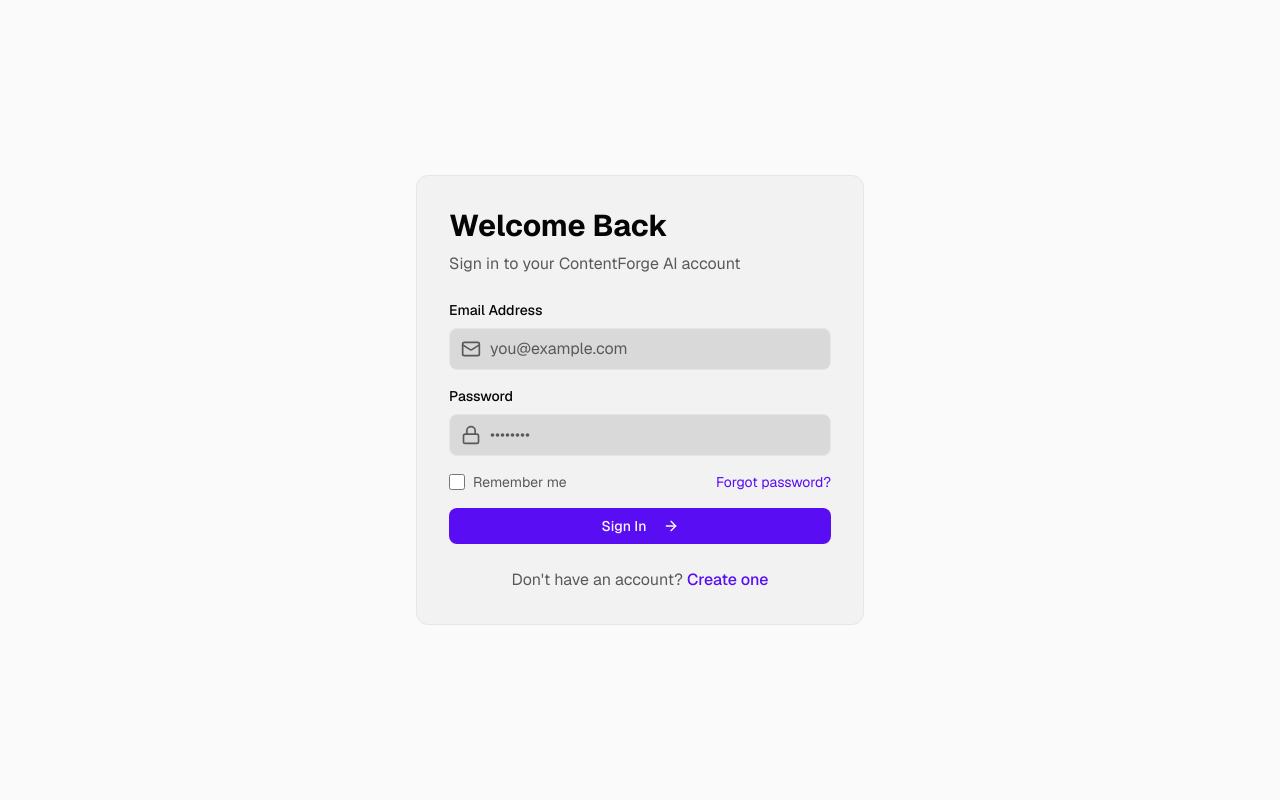
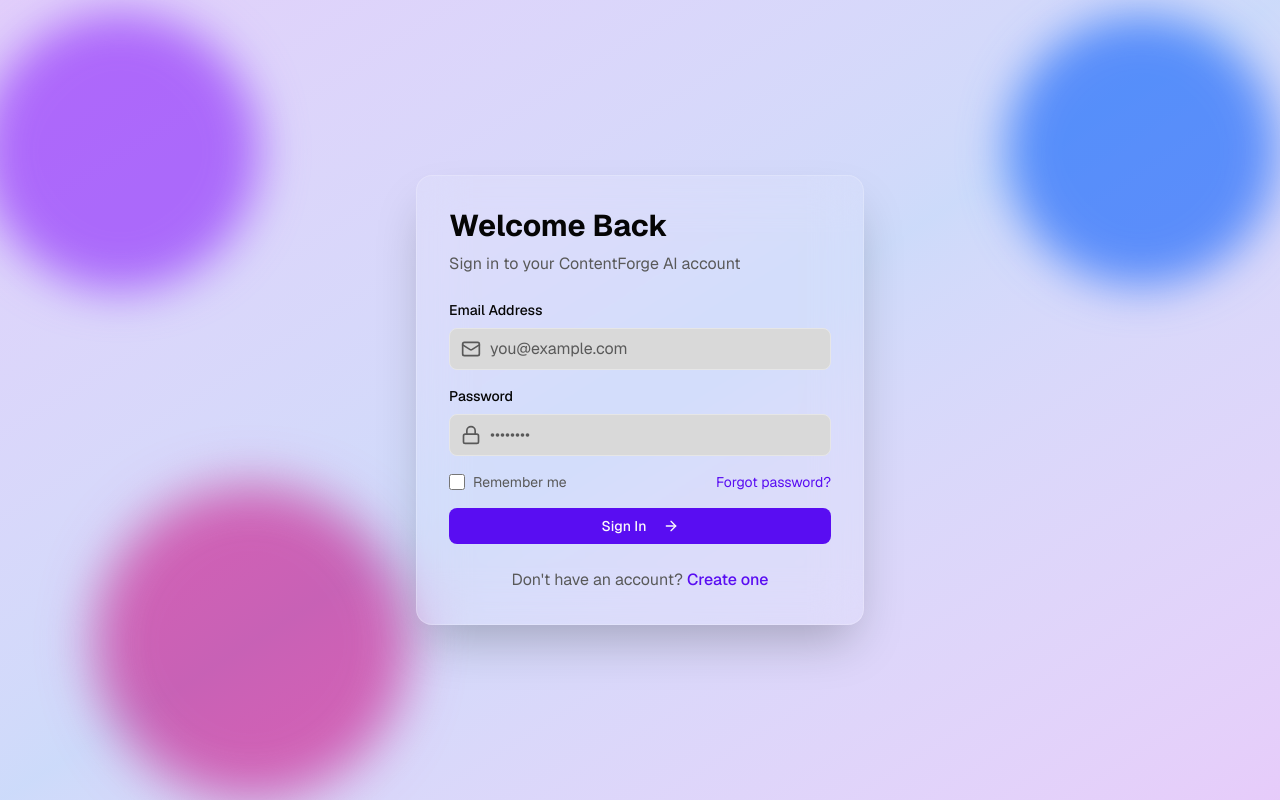
Before and after one commit to dongvannhan1000/content-forge-ai, a Next.js app: page /auth/login in a window 1280 px wide. Built offline with nearby package versions, Linux system fonts and the light colour scheme; no server answers.

Commit message:
feat: implement login page with animated background and global theme styles.

```diff
--- a/app/auth/login/page.tsx
+++ b/app/auth/login/page.tsx
@@ -32,9 +32,18 @@ export default function LoginPage() {
   };
 
   return (
-    <div className="min-h-screen bg-background flex items-center justify-center p-4">
-      <div className="w-full max-w-md">
-        <div className="bg-card border border-border rounded-xl p-8">
+    <div className="min-h-screen relative flex items-center justify-center p-4 overflow-hidden">
+      {/* Animated gradient background */}
+      <div className="absolute inset-0 bg-gradient-to-br from-violet-600/20 via-blue-600/20 to-purple-600/20"></div>
+
+      {/* Blurred gradient orbs */}
+      <div className="absolute top-0 -left-4 w-72 h-72 bg-purple-500 rounded-full mix-blend-multiply filter blur-xl opacity-70 animate-blob"></div>
+      <div className="absolute top-0 -right-4 w-72 h-72 bg-blue-500 rounded-full mix-blend-multiply filter blur-xl opacity-70 animate-blob animation-delay-2000"></div>
+      <div className="absolute -bottom-8 left-20 w-72 h-72 bg-pink-500 rounded-full mix-blend-multiply filter blur-xl opacity-70 animate-blob animation-delay-4000"></div>
+
+      {/* Glassmorphism card container */}
+      <div className="w-full max-w-md relative z-10">
+        <div className="bg-white/10 dark:bg-black/10 backdrop-blur-xl border border-white/20 dark:border-white/10 rounded-2xl p-8 shadow-2xl">
           <h1 className="text-3xl font-bold text-foreground mb-2">Welcome Back</h1>
           <p className="text-muted-foreground mb-6">Sign in to your ContentForge AI account</p>
 
--- a/app/globals.css
+++ b/app/globals.css
@@ -98,3 +98,31 @@
     @apply bg-background text-foreground;
   }
 }
+
+/* Blob animation for login background */
+@keyframes blob {
+  0% {
+    transform: translate(0px, 0px) scale(1);
+  }
+  33% {
+    transform: translate(30px, -50px) scale(1.1);
+  }
+  66% {
+    transform: translate(-20px, 20px) scale(0.9);
+  }
+  100% {
+    transform: translate(0px, 0px) scale(1);
+  }
+}
+
+@layer utilities {
+  .animate-blob {
+    animation: blob 7s infinite;
+  }
+  .animation-delay-2000 {
+    animation-delay: 2s;
+  }
+  .animation-delay-4000 {
+    animation-delay: 4s;
+  }
+}
```
